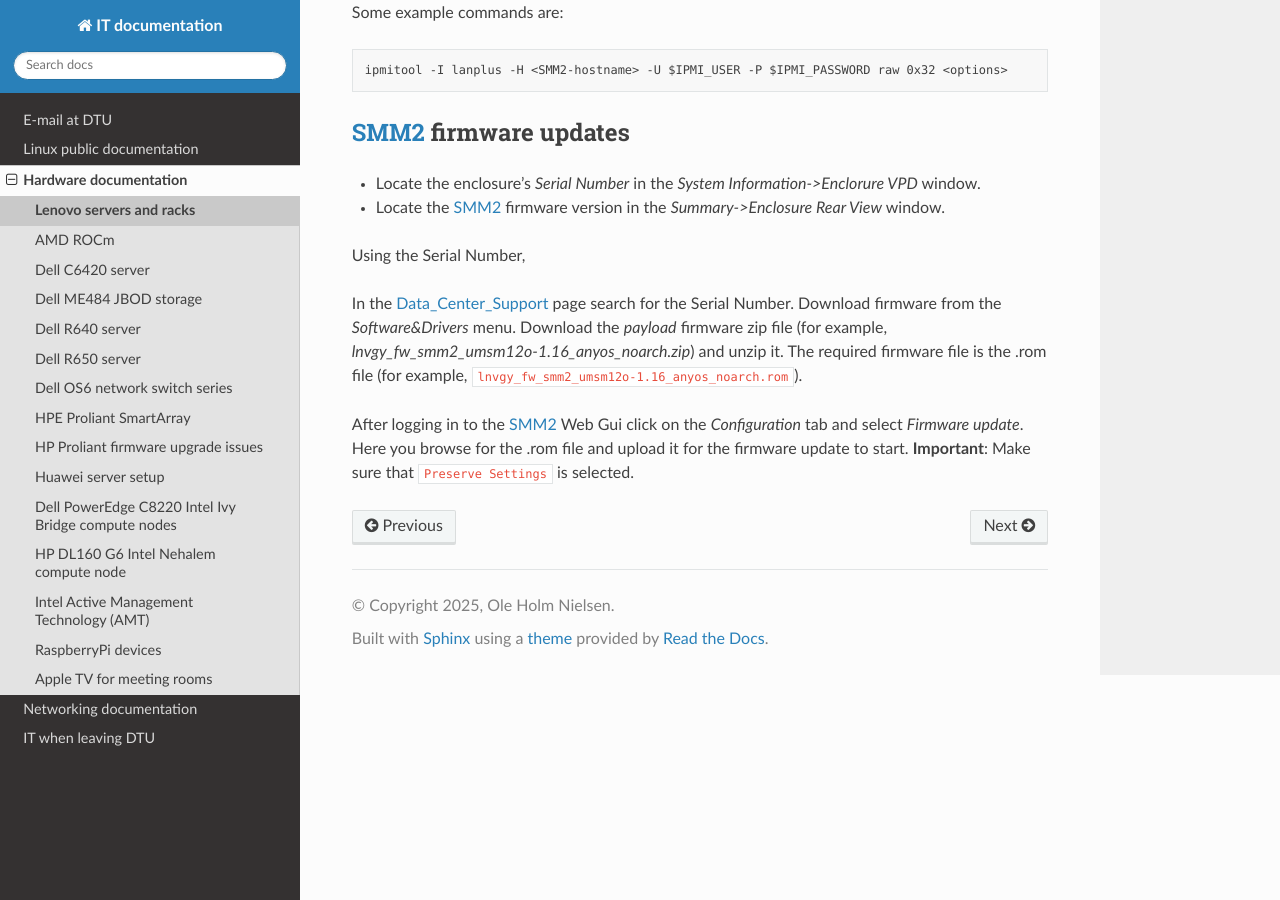
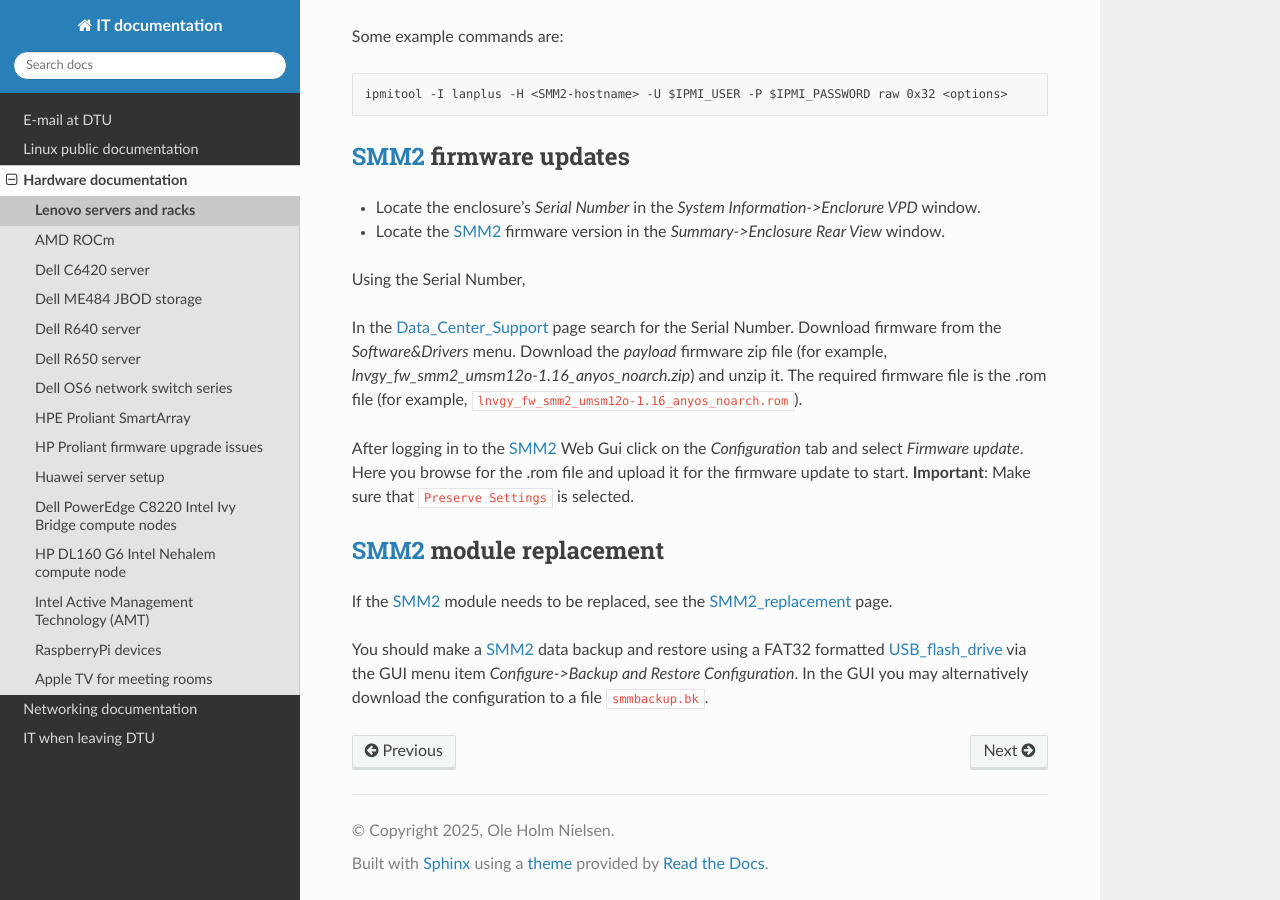
Before and after one commit to OleHolmNielsen/ITwiki, a Sphinx documentation site: the page built from docs/Lenovo_DW612S.rst, in a window 1280 px wide and 900 px high, scrolled down 1581 px. Built offline with Sphinx 7.4.7 and the Read the Docs theme 3.1.0, drawn with Linux system fonts in a browser that asks for light colours; some of the changed text lies outside the part shown.

Commit message:
SMM2 module replacement

```diff
--- a/docs/Lenovo_DW612S.rst
+++ b/docs/Lenovo_DW612S.rst
@@ -104,3 +104,15 @@
 **Important**: Make sure that ``Preserve Settings`` is selected.
 
 .. _Data_Center_Support: https://datacentersupport.lenovo.com/us/en
+
+SMM2_ module replacement
+------------------------
+
+If the SMM2_ module needs to be replaced, see the SMM2_replacement_ page.
+
+You should make a SMM2_ data backup and restore using a FAT32 formatted USB_flash_drive_
+via the GUI menu item `Configure->Backup and Restore Configuration`.
+In the GUI you may alternatively download the configuration to a file ``smmbackup.bk``.
+
+.. _SMM2_replacement: https://pubs.lenovo.com/dw612s_neptune_enclosure/smm_replacement
+.. _USB_flash_drive: https://pubs.lenovo.com/dw612s_neptune_enclosure/install_the_smm_usb_flash_drive
```
